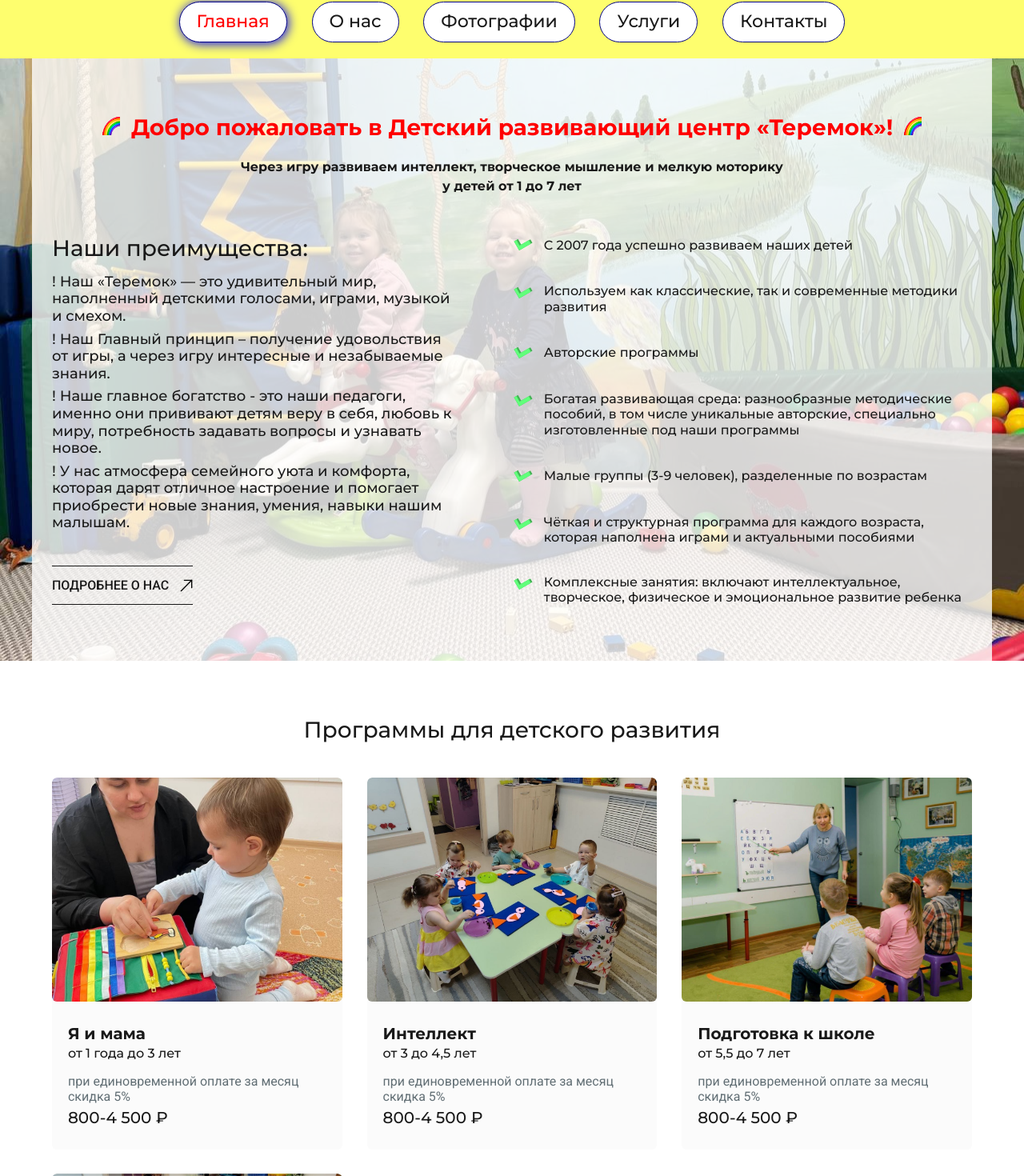
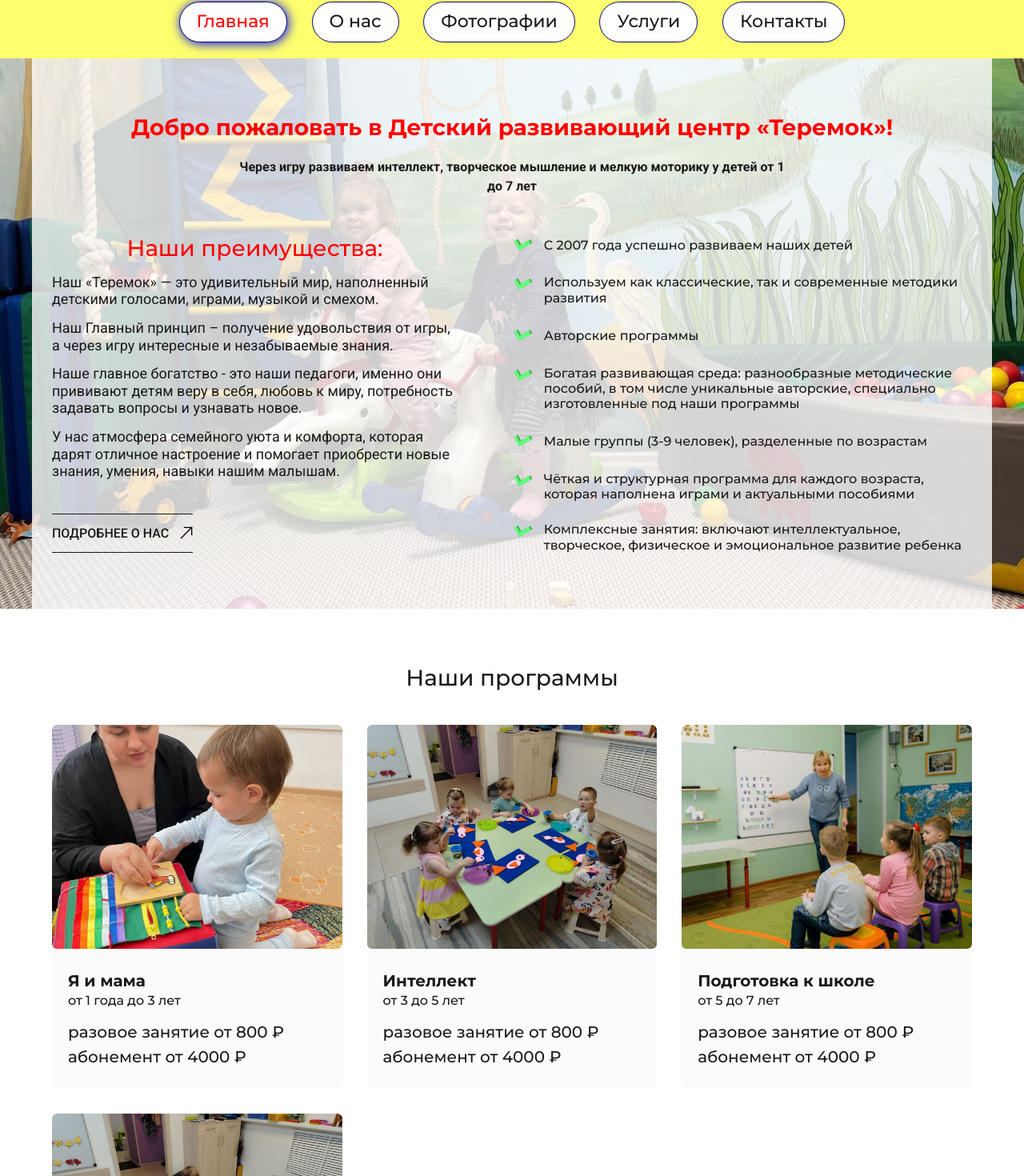
Before and after one commit to IlyaSeregin25/teremok, a React (Vite) app: page / in a window 1280 px wide. Shown: the part 162-1632 px from the top of the page at 80% size. Built offline with nearby package versions, Linux system fonts and the light colour scheme.

Commit message:
Made changes to the styles in the our programms block and Services page

```diff
--- a/src/components/pages/ServicePage/ui/ServicePage.jsx
+++ b/src/components/pages/ServicePage/ui/ServicePage.jsx
@@ -5,29 +5,24 @@ import styles from './style.module.css';
 const ServicePage = () => {
   const { pageId } = useParams();
   const data = SERVICES_LIST?.filter(({ url }) => url.replace('/', '') == pageId);
-  const { ageCategory, mainImage, title, subtitle, price, page } = data[0];
+  const { ageCategory, mainImage, title, price, priceSinglePayment, priceAbonement, page } = data[0];
 
   return (
     <>
       <section className={styles.service_page}>
         <div className={`${styles.service_page__inner} container`}>
-          <h2 className={styles.service_page__title}>
-            {title} ({ageCategory})
-          </h2>
+          <h2 className={styles.service_page__title}>{title}</h2>
           <div className={styles.service_page__image}>
             <img src={mainImage} alt="" width={410} height={450} />
           </div>
           <div className={styles.service_page__info}>
-            <h2 className={`${styles.service_page__title} ${styles.service_page__title_info}`}>
-              {title} ({ageCategory})
-            </h2>
+            <h2 className={`${styles.service_page__title} ${styles.service_page__title_info}`}>{title}</h2>
             <div className={styles.service_page__subtitle}>
-              <p className={styles.service_page__subtitle_price}>{price} ₽</p>
-              <p className={styles.service_page__subtitle_text}>{subtitle}</p>
-              <div className={styles.service_page__subtitle_notes}>
-                {page.notes?.map((elem, ind) => (
-                  <p key={ind}>{elem}</p>
-                ))}
+              <p>{ageCategory}</p>
+              <div className={styles.service_page__subtitle_prices}>
+                {price && <p>{price} ₽</p>}
+                {priceSinglePayment && <p>{priceSinglePayment} ₽</p>}
+                {priceAbonement && <p>{priceAbonement} ₽</p>}
               </div>
             </div>
             <div className={styles.service_page__description}>
--- a/src/components/pages/ServicePage/ui/style.module.css
+++ b/src/components/pages/ServicePage/ui/style.module.css
@@ -31,27 +31,20 @@
 .service_page__title.service_page__title_info {
   display: block;
 }
-
 .service_page__subtitle {
-  margin-top: 1rem;
+  margin-top: 0.5rem;
   font-family: 'Montserrat';
-  font-size: 1.143rem;
+  font-size: 1.286rem;
   display: grid;
-  gap: 0.2rem;
+  gap: 1.2rem;
 }
-.service_page__subtitle_price {
+.service_page__subtitle_prices {
+  display: flex;
+  flex-direction: column;
+  gap: 0.5rem;
   font-size: 1.4286rem;
   font-weight: 500;
 }
-.service_page__subtitle_text {
-  color: var(--sea);
-}
-.service_page__subtitle_notes {
-  color: var(--sea);
-  display: grid;
-  gap: 0.2rem;
-}
-
 .service_page__description {
   display: flex;
   flex-direction: column;
@@ -132,6 +125,9 @@
   .service_page__title.service_page__title_info {
     display: none;
   }
+  .service_page__subtitle_prices {
+    gap: 0.2rem;
+  }
   .service_page__goals_inner {
     border-radius: 4.2857rem;
   }
@@ -151,4 +147,7 @@
     border-radius: 2.5714rem;
     padding-block: 2rem;
   }
+  .service_page__subtitle_prices {
+    gap: 0;
+  }
 }
--- a/src/components/ui/SectionAdvantages/ui/SectionAdvantages.jsx
+++ b/src/components/ui/SectionAdvantages/ui/SectionAdvantages.jsx
@@ -1,12 +1,11 @@
 import { NavLink } from 'react-router-dom';
 import AdvantagesList from '../../AdvantagesList';
 import ARROW_RIGHT_UP from '@assets/arrow-right-up.svg?react';
-import styles from './style.module.css';
 import { PATHS } from '@/constants';
 import BG from '@assets/bg2.jpg';
 import BG_900 from '@assets/bg2_900.jpg';
 import BG_600 from '@assets/bg2_600.jpg';
-import ICON from '@assets/rainbow.png';
+import styles from './style.module.css';
 
 const SectionAdvantages = () => {
   const windowWidth = typeof window !== 'undefined' ? window.innerWidth : null;
@@ -26,9 +25,7 @@ const SectionAdvantages = () => {
       <section className={styles.advantages} style={{ backgroundImage: `url(${urlBg})` }} aria-labelledby="Advantages">
         <div className={`${styles.advantages__inner} container`}>
           <h2 className={styles.advantages__title} id="Advantages">
-            <span style={{ backgroundImage: `url(${ICON})` }}></span>Добро пожаловать в Детский развивающий центр
-            «Теремок»!
-            <span style={{ backgroundImage: `url(${ICON})` }}></span>
+            Добро пожаловать в Детский развивающий центр «Теремок»!
           </h2>
           <p className={styles.advantages__subtitle}>
             Через игру развиваем интеллект, творческое мышление и мелкую моторику у детей от 1 до 7 лет
@@ -38,19 +35,16 @@ const SectionAdvantages = () => {
               <div className={styles.advantages__preview_main}>
                 <h3 className={styles.advantages__preview_title}>Наши преимущества:</h3>
                 <div className={styles.advantages__preview_subtitle}>
+                  <p>Наш «Теремок» — это удивительный мир, наполненный детскими голосами, играми, музыкой и смехом.</p>
                   <p>
-                    ! Наш «Теремок» — это удивительный мир, наполненный детскими голосами, играми, музыкой и смехом.
+                    Наш Главный принцип – получение удовольствия от игры, а через игру интересные и незабываемые знания.
                   </p>
                   <p>
-                    ! Наш Главный принцип – получение удовольствия от игры, а через игру интересные и незабываемые
-                    знания.
-                  </p>
-                  <p>
-                    ! Наше главное богатство - это наши педагоги, именно они прививают детям веру в себя, любовь к миру,
+                    Наше главное богатство - это наши педагоги, именно они прививают детям веру в себя, любовь к миру,
                     потребность задавать вопросы и узнавать новое.
                   </p>
                   <p>
-                    ! У нас атмосфера семейного уюта и комфорта, которая дарят отличное настроение и помогает приобрести
+                    У нас атмосфера семейного уюта и комфорта, которая дарят отличное настроение и помогает приобрести
                     новые знания, умения, навыки нашим малышам.
                   </p>
                 </div>
--- a/src/components/ui/SectionAdvantages/ui/style.module.css
+++ b/src/components/ui/SectionAdvantages/ui/style.module.css
@@ -25,24 +25,10 @@
   margin-inline: 5%;
   color: red;
 }
-.advantages__title span:first-child {
-  margin-right: 1rem;
-}
-.advantages__title span:last-child {
-  margin-left: 1rem;
-}
-.advantages__title span {
-  display: inline-block;
-  width: 1.6rem;
-  height: 1.6rem;
-  background-size: cover;
-  background-position: center;
-  background-repeat: no-repeat;
-}
 .advantages__subtitle {
   text-align: center;
   padding-inline: 20%;
-  font-family: 'Montserrat';
+  font-family: 'Roboto';
   font-size: 1.143rem;
   line-height: 1.5;
   margin-bottom: 3.5rem;
@@ -61,22 +47,22 @@
   flex-direction: column;
 }
 .advantages__preview_title {
-  width: 90%;
+  margin-inline: 5%;
+  text-align: center;
   font-family: 'Montserrat';
   font-size: var(--fontSizeTitle);
   font-weight: 500;
+  color: red;
   margin-bottom: 1rem;
 }
 .advantages__preview_subtitle {
   flex-grow: 1;
   font-family: 'Roboto';
-  font-family: 'Montserrat';
   font-size: 1.286rem;
   font-weight: 400;
-  font-weight: 500;
 }
 .advantages__preview_subtitle p:not(:last-child) {
-  margin-bottom: 0.5rem;
+  margin-bottom: 1rem;
 }
 .advantages__preview_subtitle p:last-child {
   margin-bottom: 3rem;
@@ -129,6 +115,9 @@
   .advantages__preview {
     flex: 0 0 100%;
   }
+  .advantages__preview_subtitle {
+    text-align: center;
+  }
   .advantages__preview_link {
     align-self: center;
   }
@@ -145,9 +134,6 @@
   .advantages__title {
     margin-bottom: 1rem;
   }
-  .advantages__subtitle {
-    font-weight: 400;
-  }
   .advantages__preview_title {
     font-size: 1.286rem;
   }
--- a/src/components/ui/SectionServices/ui/SectionServices.jsx
+++ b/src/components/ui/SectionServices/ui/SectionServices.jsx
@@ -8,7 +8,7 @@ const SectionServices = () => {
     <section className={styles.services} aria-labelledby="services-title">
       <div className={`${styles.services__inner} container`}>
         <h2 className={styles.services__title} id="services-title">
-          Программы для детского развития
+          Наши программы
         </h2>
         <ul className={styles.services__list}>
           {SERVICES_LIST?.map(service => {
--- a/src/components/ui/ServiceCard/ui/ServiceCard.jsx
+++ b/src/components/ui/ServiceCard/ui/ServiceCard.jsx
@@ -1,7 +1,7 @@
 import styles from './style.module.css';
 
 const ServiceCard = ({ data }) => {
-  const { title, ageCategory, mainImage, price, subtitle } = data;
+  const { title, ageCategory, mainImage, price, priceSinglePayment, priceAbonement } = data;
 
   return (
     <article className={styles.card}>
@@ -11,8 +11,11 @@ const ServiceCard = ({ data }) => {
       <section className={styles.card__description}>
         <h3 className={styles.card__title}>{title}</h3>
         <p className={styles.card__age_category}>{ageCategory}</p>
-        <p className={styles.card__subtitle}>{subtitle}</p>
-        <p className={styles.card__price}>{price} ₽</p>
+        <div className={styles.card__prices}>
+          {price && <p>{price} ₽</p>}
+          {priceSinglePayment && <p>{priceSinglePayment} ₽</p>}
+          {priceAbonement && <p>{priceAbonement} ₽</p>}
+        </div>
       </section>
     </article>
   );
--- a/src/components/ui/ServiceCard/ui/style.module.css
+++ b/src/components/ui/ServiceCard/ui/style.module.css
@@ -45,21 +45,18 @@
 .card__title {
   font-size: 1.4286em;
   font-weight: 600;
+  margin-bottom: 0.2rem;
   transition: all var(--transitionDuration);
 }
 .card__age_category {
-  margin-top: 0.2em;
-  font-size: 1.143em;
+  font-size: 1.143rem;
   font-weight: 500;
+  margin-bottom: 1rem;
 }
-.card__subtitle {
-  flex-grow: 1;
-  margin-top: 1em;
-  font-family: 'Roboto';
-  font-size: 1.143em;
-  color: var(--sea);
-}
-.card__price {
+.card__prices {
+  display: flex;
+  flex-direction: column;
+  gap: 0.5rem;
   margin-top: 0.2em;
   font-size: 1.4286em;
   font-weight: 500;
--- a/src/constants.js
+++ b/src/constants.js
@@ -77,14 +77,10 @@ export const SERVICES_LIST = [
     title: 'Я и мама',
     ageCategory: 'от 1 года до 3 лет',
     mainImage: I_AND_MOM,
-    price: '800-4 500',
-    subtitle: 'при единовременной оплате за месяц скидка 5%',
+    priceSinglePayment: 'разовое занятие от 800',
+    priceAbonement: 'абонемент от 4000',
     url: '/i-and-mom',
     page: {
-      notes: [
-        'Оплата может быть как за разовое посещение - 750 руб. за час, так и абонемент - 4000 руб. за месяц.',
-        'Оплата может быть как за разовое посещение - 750 руб. за час, так и абонемент - 4000 руб. за месяц.',
-      ],
       description: [
         'Для малышей от 1 года до  3 лет весёлые и непринужденные занятия по системе «Я и мама» направлены на развитие внимания, координации движений, концентрации на различных предметах, развитие общей и мелкой моторики, памяти, речи. Знакомство с цветом, формой, размером, сказкотерапия, ну и конечно, творческая деятельность.',
         'Мы стараемся развивать познавательные, физические и социальные навыки очень бережно, в доступной малышам игровой форме.',
@@ -128,13 +124,12 @@ export const SERVICES_LIST = [
   {
     id: 2,
     title: 'Интеллект',
-    ageCategory: 'от 3 до 4,5 лет',
+    ageCategory: 'от 3 до 5 лет',
     mainImage: INTELLIGENCE,
-    price: '800-4 500',
-    subtitle: 'при единовременной оплате за месяц скидка 5%',
+    priceSinglePayment: 'разовое занятие от 800',
+    priceAbonement: 'абонемент от 4000',
     url: '/intelligence',
     page: {
-      notes: ['Оплата может быть как за разовое посещение - 750 руб. за час, так и абонемент - 4000 руб. за месяц.'],
       description: [
         'В возрасте от 3 до 5 лет дети все больше погружаются в увлекательный мир чисел и логики, играя, осваивают чтение, продолжают развивать свою речь и накапливают словарный багаж.',
         'Дети с удовольствием выполняют дыхательную гимнастику,  упражнения на развитие мимической мускулатуры,  а артикуляционная гимнастика помогает справиться с проблемами звукопроизношения.',
@@ -187,16 +182,12 @@ export const SERVICES_LIST = [
   {
     id: 3,
     title: 'Подготовка к школе',
-    ageCategory: 'от 5,5 до 7 лет',
+    ageCategory: 'от 5 до 7 лет',
     mainImage: PRESCHOOLER,
-    price: '800-4 500',
-    subtitle: 'при единовременной оплате за месяц скидка 5%',
+    priceSinglePayment: 'разовое занятие от 800',
+    priceAbonement: 'абонемент от 4000',
     url: '/preschooler',
     page: {
-      notes: [
-        'Оплата может быть как за разовое посещение - 750 руб. за час, так и абонемент - 4000 руб. за месяц.',
-        'Занятия проходят 2 раза в неделю по 1,5 часа в мини-группах по 5 -7 человек.',
-      ],
       description: [
         'Под "готовностью к школе" мы понимаем не отдельные знания и умения,а определенную целостную СИСТЕМУ этих знаний и умений.',
         'Необходимо также, чтобы у будущего первоклассника были развиты когнитивные процессы (память, внимание, мышление, восприятие, речь, воображение).',
@@ -252,11 +243,9 @@ export const SERVICES_LIST = [
     title: 'Логопед',
     ageCategory: '',
     mainImage: INTELLIGENCE,
-    price: '(45мин) 900',
-    subtitle: 'в разработке',
+    price: '(40мин) от 1000',
     url: '/logopedist',
     page: {
-      notes: [''],
       description: [],
       goals: [
         {
```
